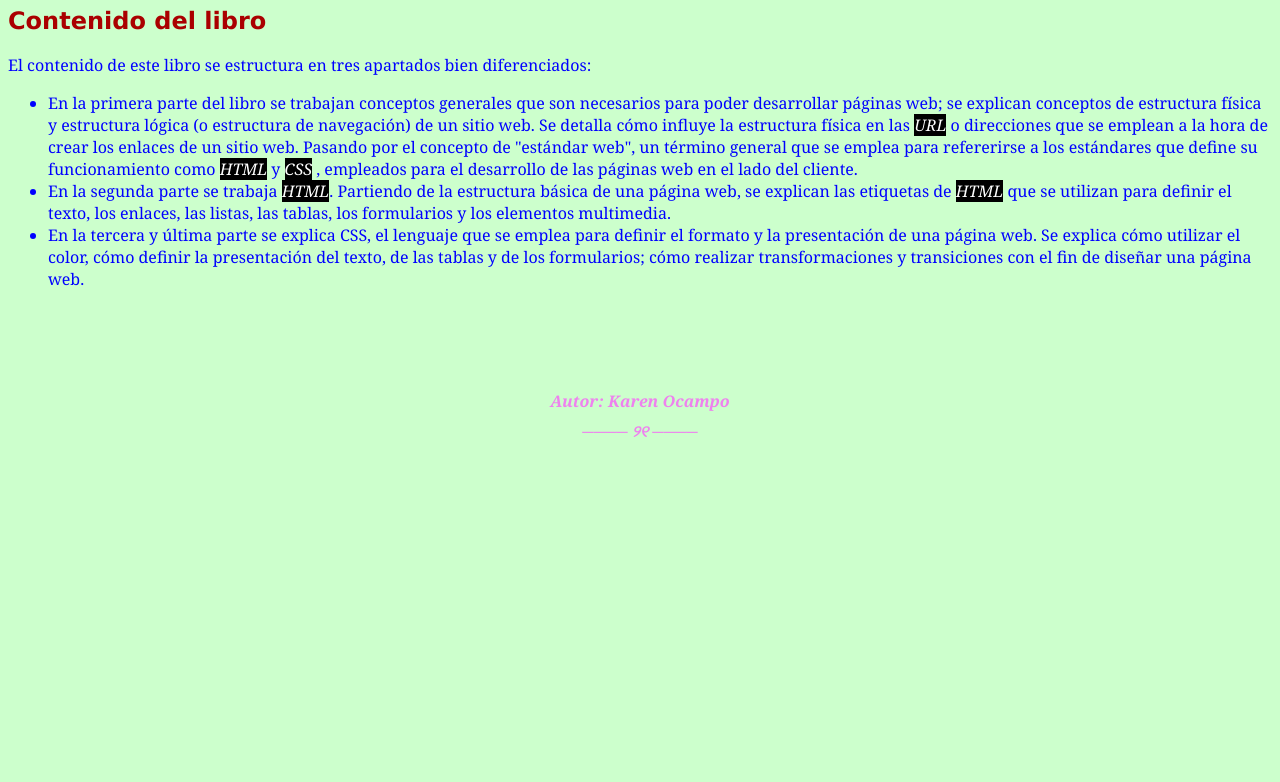
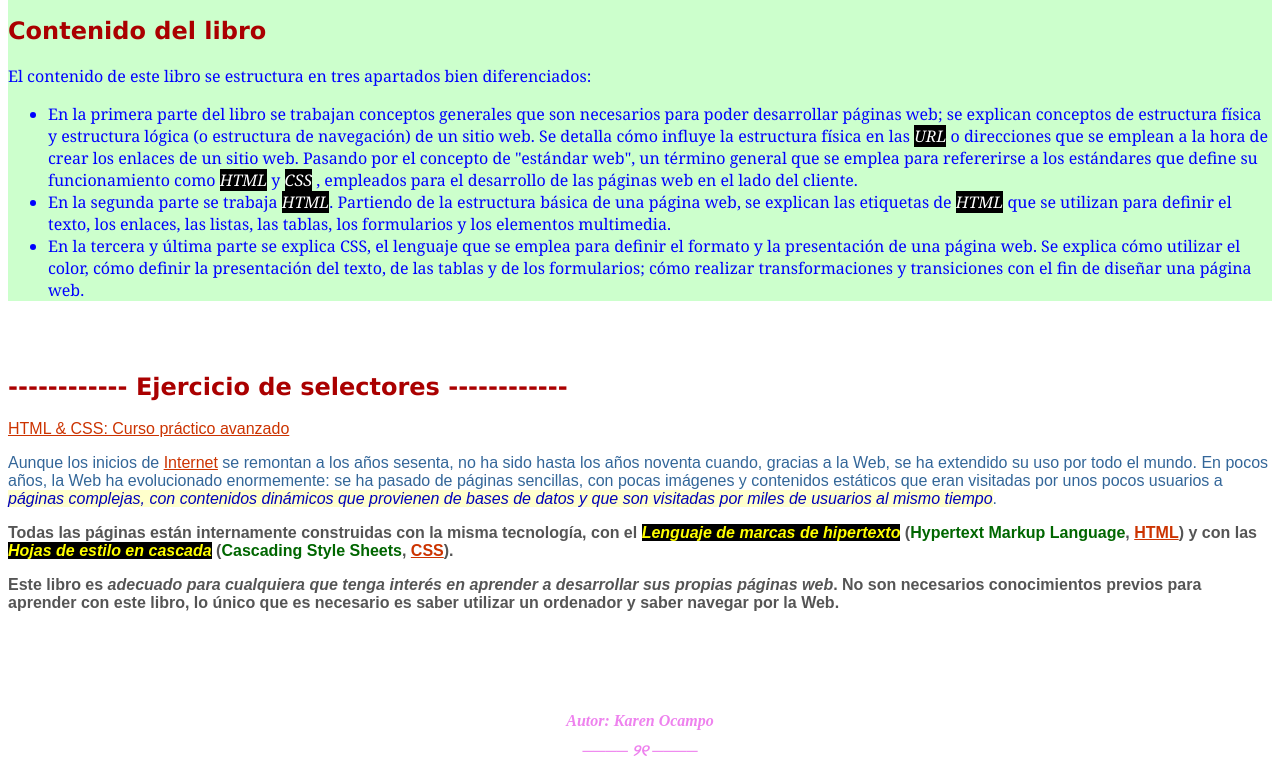
Before and after one commit to karenocampo-sketch/practice-html, a plain HTML site: page index.html in a window 1280 px wide. Shown: the part 521-1303 px from the top of the page. Before the commit the page ends 981 px from the top, so only its background shows below. Drawn offline with Linux system fonts and the light colour scheme.

Commit message:
feat:selector exercise structure html and apply basic css

```diff
--- a/css/styles.css
+++ b/css/styles.css
@@ -1,4 +1,4 @@
-body {
+.curso-practico {
   color: #00f;
   background-color: #cfc;
   font-family: Georgia, Cambria, serif;
@@ -44,3 +44,27 @@ strong {
   right: 0;
   margin: 0 auto;
 }
+.selectores {
+  font-size: 16px;
+  font-family: Arial, Helvetica, sans-serif;
+}
+.selectores p {
+  color: #555;
+}
+.selectores #primero p {
+  color: #369;
+}
+.selectores a {
+  color: #c30;
+}
+.selectores #primero em {
+  color: #0000bb;
+  background-color: #ffffcc;
+}
+.selectores .especial {
+  color: #ffff00;
+  background: #000000;
+}
+.selectores .normal {
+  font-weight: bold;
+}
--- a/index.html
+++ b/index.html
@@ -6,6 +6,7 @@
     <title>HTML &amp; CSS: Curso práctico avanzado</title>
   </head>
   <body>
+    <section class="curso-practico">
       <h1>HTML &amp; CSS: Curso práctico avanzado</h1>
       <h2>Datos del libro</h2>
       <ul>
@@ -21,15 +22,16 @@
         Aunque los inicios de <strong>Internet</strong> se remontan a los años
         sesenta, no ha sido hasta los años noventa cuando, gracias a la
         <strong>Web</strong>, se ha extendido su uso por todo el mundo. En pocos
-      años, la <strong>Web</strong> ha evolucionado enormemente: se ha pasado de
-      páginas sencillas, con pocas imágenes y contenidos estáticos que eran
+        años, la <strong>Web</strong> ha evolucionado enormemente: se ha pasado
+        de páginas sencillas, con pocas imágenes y contenidos estáticos que eran
         visitadas por unos pocos usuarios a páginas complejas, con contenidos
-      dinámicos que provienen de bases de datos y que son visitadas por miles de
-      usuarios al mismo tiempo.
+        dinámicos que provienen de bases de datos y que son visitadas por miles
+        de usuarios al mismo tiempo.
       </p>
       <p>
-      Todas las páginas están internamente construidas con la misma tecnología,
-      con el Lenguaje de marcas de hipertexto (<span class="hypertext"
+        Todas las páginas están internamente construidas con la misma
+        tecnología, con el Lenguaje de marcas de hipertexto (<span
+          class="hypertext"
           >Hypertext Markup Language, HTML</span
         >) y con las Hojas de estilo en cascada (<span class="hypertext"
           >Cascading Style Sheets, CSS</span
@@ -49,32 +51,82 @@
       <ul>
         <li>
           En la primera parte del libro se trabajan conceptos generales que son
-        necesarios para poder desarrollar páginas web; se explican conceptos de
-        estructura física y estructura lógica (o estructura de navegación) de un
-        sitio web. Se detalla cómo influye la estructura física en las
+          necesarios para poder desarrollar páginas web; se explican conceptos
+          de estructura física y estructura lógica (o estructura de navegación)
+          de un sitio web. Se detalla cómo influye la estructura física en las
           <span class="hypertext">URL</span> o direcciones que se emplean a la
           hora de crear los enlaces de un sitio web. Pasando por el concepto de
-        "estándar web", un término general que se emplea para refererirse a los
-        estándares que define su funcionamiento como
+          "estándar web", un término general que se emplea para refererirse a
+          los estándares que define su funcionamiento como
           <span class="hypertext">HTML</span> y
-        <span class="hypertext">CSS</span> , empleados para el desarrollo de las
-        páginas web en el lado del cliente.
+          <span class="hypertext">CSS</span> , empleados para el desarrollo de
+          las páginas web en el lado del cliente.
         </li>
         <li>
           En la segunda parte se trabaja <span class="hypertext">HTML</span>.
           Partiendo de la estructura básica de una página web, se explican las
           etiquetas de <span class="hypertext">HTML</span> que se utilizan para
-        definir el texto, los enlaces, las listas, las tablas, los formularios y
-        los elementos multimedia.
+          definir el texto, los enlaces, las listas, las tablas, los formularios
+          y los elementos multimedia.
         </li>
         <li>
           En la tercera y última parte se explica CSS, el lenguaje que se emplea
-        para definir el formato y la presentación de una página web. Se explica
-        cómo utilizar el color, cómo definir la presentación del texto, de las
-        tablas y de los formularios; cómo realizar transformaciones y
-        transiciones con el fin de diseñar una página web.
+          para definir el formato y la presentación de una página web. Se
+          explica cómo utilizar el color, cómo definir la presentación del
+          texto, de las tablas y de los formularios; cómo realizar
+          transformaciones y transiciones con el fin de diseñar una página web.
         </li>
       </ul>
+    </section>
+    <br /><br />
+
+    <section class="selectores">
+      <!-- <h2>------------ punto 4 ------------</h2> -->
+      <h2>------------ Ejercicio de selectores ------------</h2>
+      <div id="primero">
+        <p>
+          <a
+            href="http://publicacionesaltaria.com/es/tienda/112-html-css-curso-practico.html"
+            >HTML &amp; CSS: Curso práctico avanzado</a
+          >
+        </p>
+        <p>
+          Aunque los inicios de
+          <a href="https://es.wikipedia.org/wiki/Internet">Internet</a> se
+          remontan a los años sesenta, no ha sido hasta los años noventa cuando,
+          gracias a la Web, se ha extendido su uso por todo el mundo. En pocos
+          años, la Web ha evolucionado enormemente: se ha pasado de páginas
+          sencillas, con pocas imágenes y contenidos estáticos que eran
+          visitadas por unos pocos usuarios a
+          <em
+            >páginas complejas, con contenidos dinámicos que provienen de bases
+            de datos y que son visitadas por miles de usuarios al mismo
+            tiempo</em
+          >.
+        </p>
+      </div>
+      <div id="segundo" class="normal">
+        <p>
+          Todas las páginas están internamente construidas con la misma
+          tecnología, con el
+          <em class="especial">Lenguaje de marcas de hipertexto</em> (<span
+            >Hypertext Markup Language</span
+          >, <a href="https://es.wikipedia.org/wiki/HTML">HTML</a>) y con las
+          <em class="especial">Hojas de estilo en cascada</em> (<span
+            >Cascading Style Sheets</span
+          >, <a href="https://es.wikipedia.org/wiki/CSS">CSS</a>).
+        </p>
+        <p>
+          Este libro es
+          <em
+            >adecuado para cualquiera que tenga interés en aprender a
+            desarrollar sus propias páginas web</em
+          >. No son necesarios conocimientos previos para aprender con este
+          libro, lo único que es necesario es saber utilizar un ordenador y
+          saber navegar por la Web.
+        </p>
+      </div>
+    </section>
 
     <footer>
       <p class="autor">Autor: Karen Ocampo</p>
```
Lines whose indentation alone changed are shown as unchanged.
